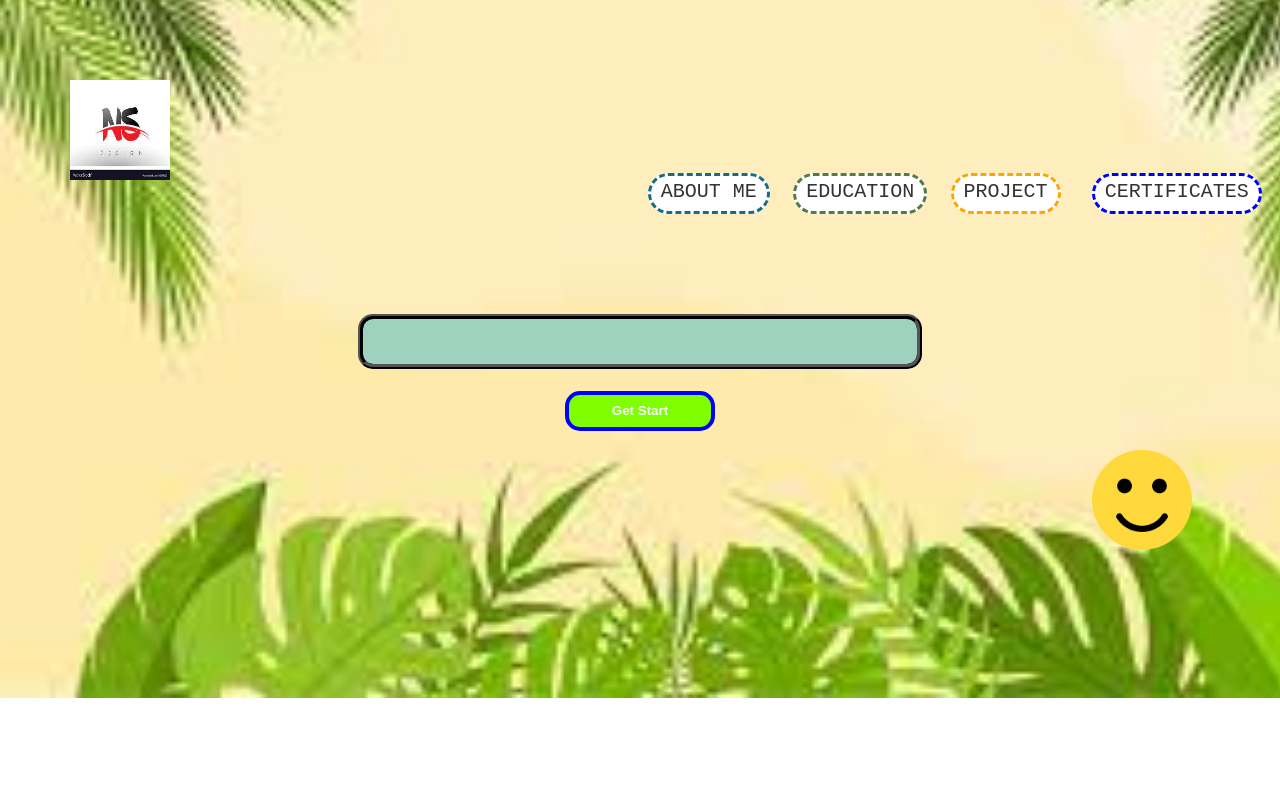
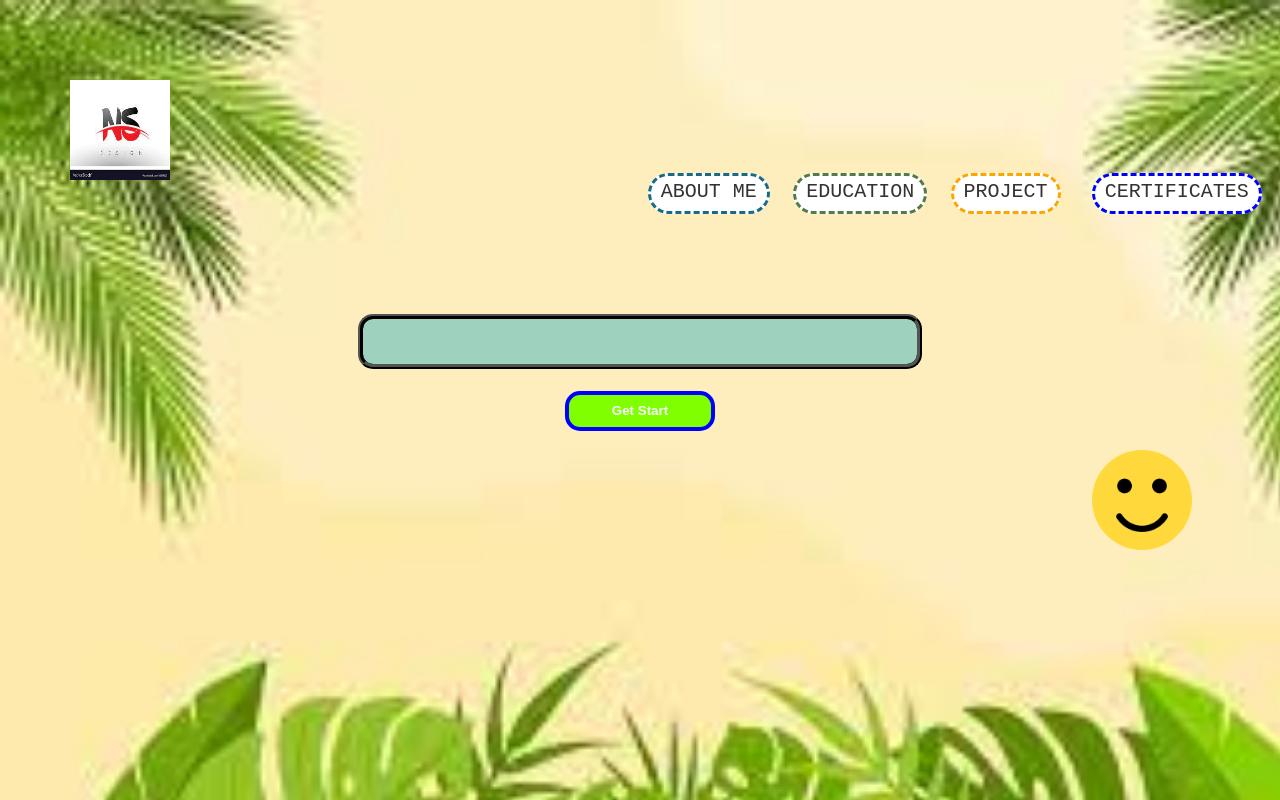
Before and after one commit to Bademala-Nikhil/profileCSS, a plain HTML site: page index.html in a window 1280 px wide. Shown: the top 800 px of the page. Drawn offline with Linux system fonts and the light colour scheme.

Commit message:
Update index.html

```diff
--- a/index.html
+++ b/index.html
@@ -90,7 +90,6 @@
       body{
         background-size: 1450px;
         background-repeat: no-repeat;
-        background-position-y: -180px;
       }
     </style>
 </head>
```
